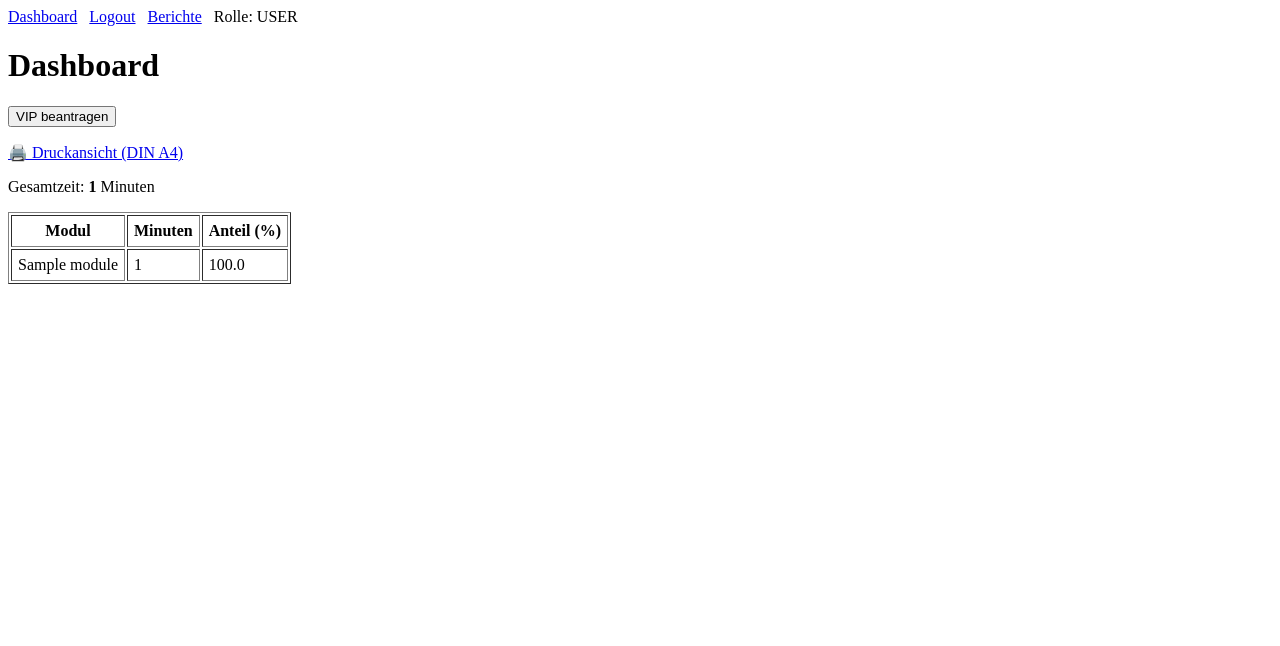
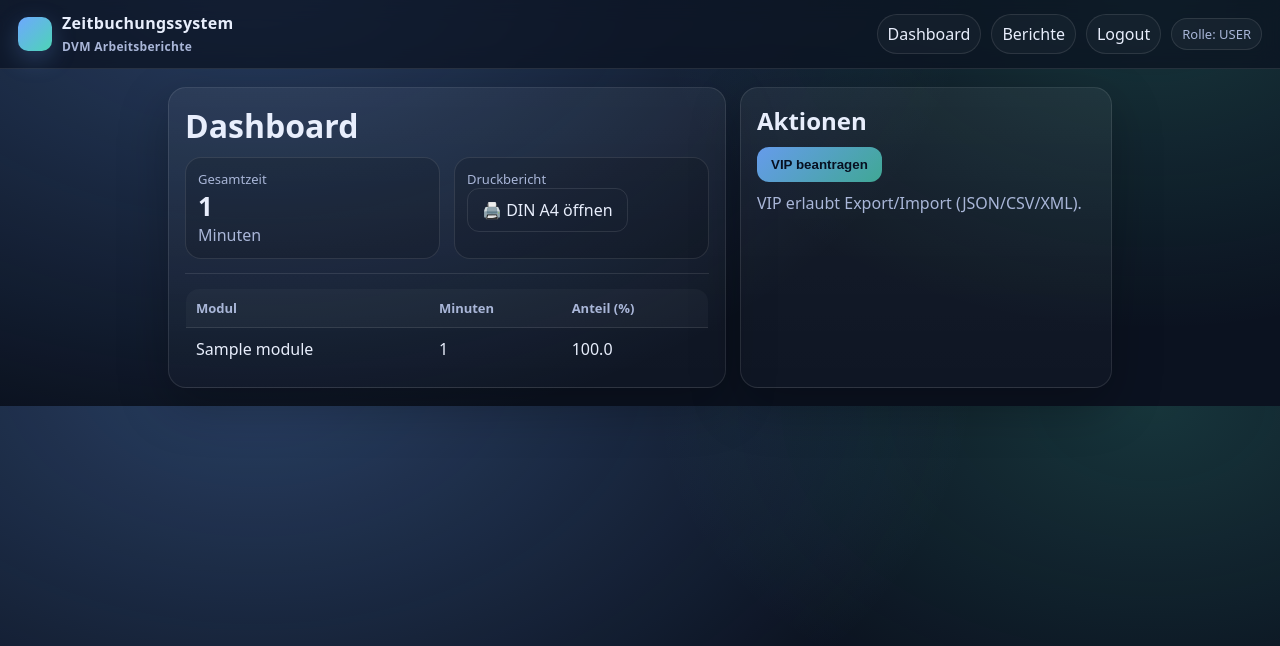
Before and after one commit to Kelm-Isabella23/ZeitbuchungssystemNew, a Django app: page /dashboard/ in a window 1280 px wide. Shown: the top 646 px of the page. Run offline with Django 5.2, Linux system fonts and the light colour scheme; a user stored in the database is signed in; tables that the repository leaves empty hold one stand-in row (values such as "Sample post").

Commit message:
html und css

```diff
--- a/templates/base.html
+++ b/templates/base.html
@@ -4,23 +4,39 @@
   <meta charset="utf-8">
   <title>Zeitbuchungssystem</title>
   <meta name="viewport" content="width=device-width, initial-scale=1">
+
+  {% load static %}
+  <link rel="stylesheet" href="{% static 'app.css' %}">
 </head>
 <body>
-  <nav style="display:flex; gap:12px; margin-bottom:16px;">
+
+  <header class="topbar no-print">
+    <div class="nav">
+      <div class="brand">
+        <div class="logo"></div>
+        <div>
+          Zeitbuchungssystem<br>
+          <span class="muted" style="font-size:12px;">DVM Arbeitsberichte</span>
+        </div>
+      </div>
+
+      <div class="navlinks">
         {% if user.is_authenticated %}
-      <a href="{% url 'dashboard' %}">Dashboard</a>
-      <a href="{% url 'logout' %}">Logout</a>
-      <a href="{% url 'reports_list' %}">Berichte</a>
+          <a class="pill" href="{% url 'dashboard' %}">Dashboard</a>
+          <a class="pill" href="{% url 'reports_list' %}">Berichte</a>
+          <a class="pill" href="{% url 'logout' %}">Logout</a>
+          <span class="rolebadge">Rolle: {{ role }}</span>
+        {% else %}
+          <a class="pill" href="{% url 'login' %}">Login</a>
+          <a class="pill" href="{% url 'register' %}">Registrieren</a>
+        {% endif %}
+      </div>
+    </div>
+  </header>
 
-      <span>Rolle: {{ role }}</span>
-    {% else %}
-      <a href="{% url 'login' %}">Login</a>
-      <a href="{% url 'register' %}">Registrieren</a>
-    {% endif %}
-  </nav>
-
+  <main class="container">
     {% if messages %}
-    <ul>
+      <ul class="msgs">
         {% for m in messages %}
           <li>{{ m }}</li>
         {% endfor %}
@@ -28,5 +44,7 @@
     {% endif %}
 
     {% block content %}{% endblock %}
+  </main>
+
 </body>
 </html>
--- a/templates/dashboard.html
+++ b/templates/dashboard.html
@@ -1,60 +1,27 @@
 {% extends "base.html" %}
 {% block content %}
+<div class="grid grid-2">
+  <div class="card">
     <h1>Dashboard</h1>
 
-
-<div class="no-print" style="margin-bottom:16px;">
-  {% if role == "USER" %}
-    <form method="post" action="{% url 'request_vip' %}">
-      {% csrf_token %}
-      <button type="submit">VIP beantragen</button>
-    </form>
-  {% elif role == "VIP" %}
-    <form method="post" action="{% url 'request_admin' %}">
-      {% csrf_token %}
-      <button type="submit">Administrator beantragen</button>
-    </form>
-  {% elif role == "ADMIN" %}
-    <p>
-      <a href="{% url 'admin_requests' %}">Admin: Anträge</a> |
-      <a href="{% url 'admin_users' %}">Admin: Benutzer</a>
-    </p>
-  {% endif %}
+    <div class="kpi">
+      <div class="box">
+        <div class="label">Gesamtzeit</div>
+        <div class="big">{{ total_all }}</div>
+        <div class="muted">Minuten</div>
+      </div>
+      <div class="box">
+        <div class="label">Druckbericht</div>
+        <a class="btn btn-link" href="{% url 'print_report' %}" target="_blank">🖨️ DIN A4 öffnen</a>
+      </div>
     </div>
 
-{% if role == "VIP" or role == "ADMIN" %}
-  <hr>
-  <h3>VIP-Funktionen</h3>
-
-  <p>
-    Export:
-    <a href="{% url 'vip_export' %}?format=json">JSON</a> |
-    <a href="{% url 'vip_export' %}?format=csv">CSV</a> |
-    <a href="{% url 'vip_export' %}?format=xml">XML</a>
-  </p>
-
-  <form method="post" action="{% url 'vip_import' %}" enctype="multipart/form-data">
-    {% csrf_token %}
-    <label>Import (überschreibt alle Reports):</label><br>
-    <select name="format">
-      <option value="json">JSON</option>
-      <option value="csv">CSV</option>
-      <option value="xml">XML</option>
-    </select>
-    <input type="file" name="file" required>
-    <button type="submit">Importieren</button>
-  </form>
-{% endif %}
-
-<a href="{% url 'print_report' %}" target="_blank">🖨️ Druckansicht (DIN A4)</a>
-
-
-<p>Gesamtzeit: <b>{{ total_all }}</b> Minuten</p>
+    <hr class="sep">
 
     {% if total_all == 0 %}
-  <p>Noch keine Berichte vorhanden.</p>
+      <p class="muted">Noch keine Berichte vorhanden.</p>
     {% else %}
-  <table border="1" cellpadding="6">
+      <table class="table">
         <tr>
           <th>Modul</th>
           <th>Minuten</th>
@@ -69,4 +36,82 @@
         {% endfor %}
       </table>
     {% endif %}
+  </div>
+
+  <div class="card">
+    <h2>Aktionen</h2>
+
+    {% if role == "USER" %}
+      <form method="post" action="{% url 'request_vip' %}">
+        {% csrf_token %}
+        <button class="btn btn-primary" type="submit">VIP beantragen</button>
+      </form>
+      <p class="muted" style="margin-top:10px;">VIP erlaubt Export/Import (JSON/CSV/XML).</p>
+
+    {% elif role == "VIP" %}
+      <form method="post" action="{% url 'request_admin' %}">
+        {% csrf_token %}
+        <button class="btn btn-primary" type="submit">Administrator beantragen</button>
+      </form>
+
+      <hr class="sep">
+      <h3>VIP</h3>
+      <p class="muted">Export:</p>
+      <div class="actions">
+        <a class="btn btn-link" href="{% url 'vip_export' %}?format=json">JSON</a>
+        <a class="btn btn-link" href="{% url 'vip_export' %}?format=csv">CSV</a>
+        <a class="btn btn-link" href="{% url 'vip_export' %}?format=xml">XML</a>
+      </div>
+
+      <div style="height:10px;"></div>
+      <form method="post" action="{% url 'vip_import' %}" enctype="multipart/form-data">
+        {% csrf_token %}
+        <div class="form-row">
+          <label>Import (überschreibt alle Reports)</label>
+          <select name="format">
+            <option value="json">JSON</option>
+            <option value="csv">CSV</option>
+            <option value="xml">XML</option>
+          </select>
+        </div>
+        <div class="form-row">
+          <input type="file" name="file" required>
+        </div>
+        <button class="btn btn-danger" type="submit">Importieren</button>
+      </form>
+
+    {% elif role == "ADMIN" %}
+      <div class="actions">
+        <a class="btn btn-link" href="{% url 'admin_requests' %}">Admin: Anträge</a>
+        <a class="btn btn-link" href="{% url 'admin_users' %}">Admin: Benutzer</a>
+      </div>
+
+      <hr class="sep">
+      <h3>VIP</h3>
+      <div class="actions">
+        <a class="btn btn-link" href="{% url 'vip_export' %}?format=json">JSON</a>
+        <a class="btn btn-link" href="{% url 'vip_export' %}?format=csv">CSV</a>
+        <a class="btn btn-link" href="{% url 'vip_export' %}?format=xml">XML</a>
+      </div>
+
+      <div style="height:10px;"></div>
+      <form method="post" action="{% url 'vip_import' %}" enctype="multipart/form-data">
+        {% csrf_token %}
+        <div class="form-row">
+          <label>Import (überschreibt alle Reports)</label>
+          <select name="format">
+            <option value="json">JSON</option>
+            <option value="csv">CSV</option>
+            <option value="xml">XML</option>
+          </select>
+        </div>
+        <div class="form-row">
+          <input type="file" name="file" required>
+        </div>
+        <button class="btn btn-danger" type="submit">Importieren</button>
+      </form>
+    {% endif %}
+  </div>
+</div>
+
 {% endblock %}
--- a/templates/report_form.html
+++ b/templates/report_form.html
@@ -36,8 +36,9 @@
          value="{% if report %}{{ report.text }}{% endif %}">
   <br><br>
 
-  <button type="submit">Speichern</button>
-  <a href="{% url 'reports_list' %}">Abbrechen</a>
+  <button class="btn btn-primary" type="submit">Speichern</button>
+  <a class="btn btn-link" href="{% url 'reports_list' %}">Abbrechen</a>
+
 </form>
 
 {% endblock %}
```
Also changed, not shown: templates/login.html (+21 -9 lines), templates/register.html (+21 -9 lines), templates/reports_list.html (+4 -5 lines). Lines whose indentation alone changed are shown as unchanged.
